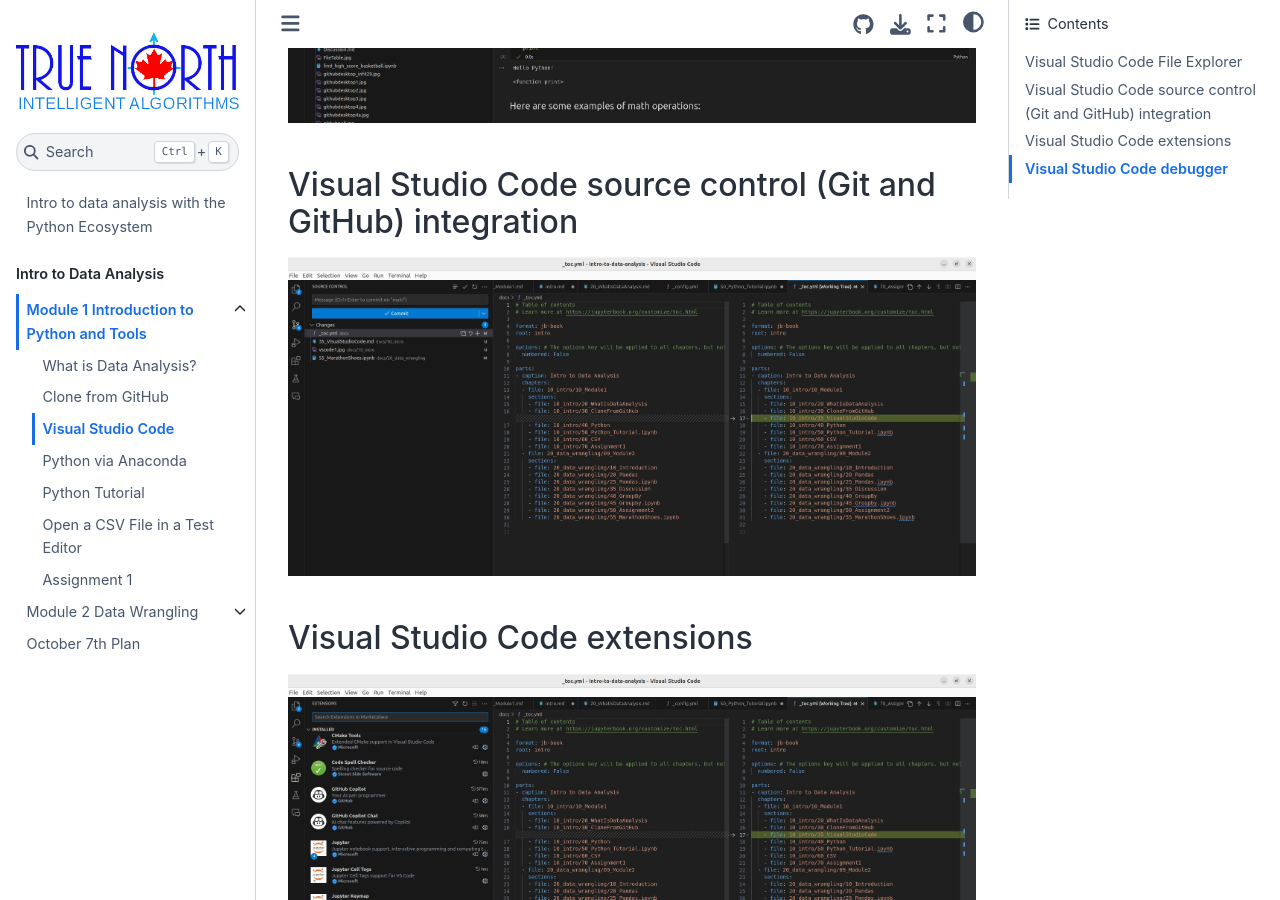
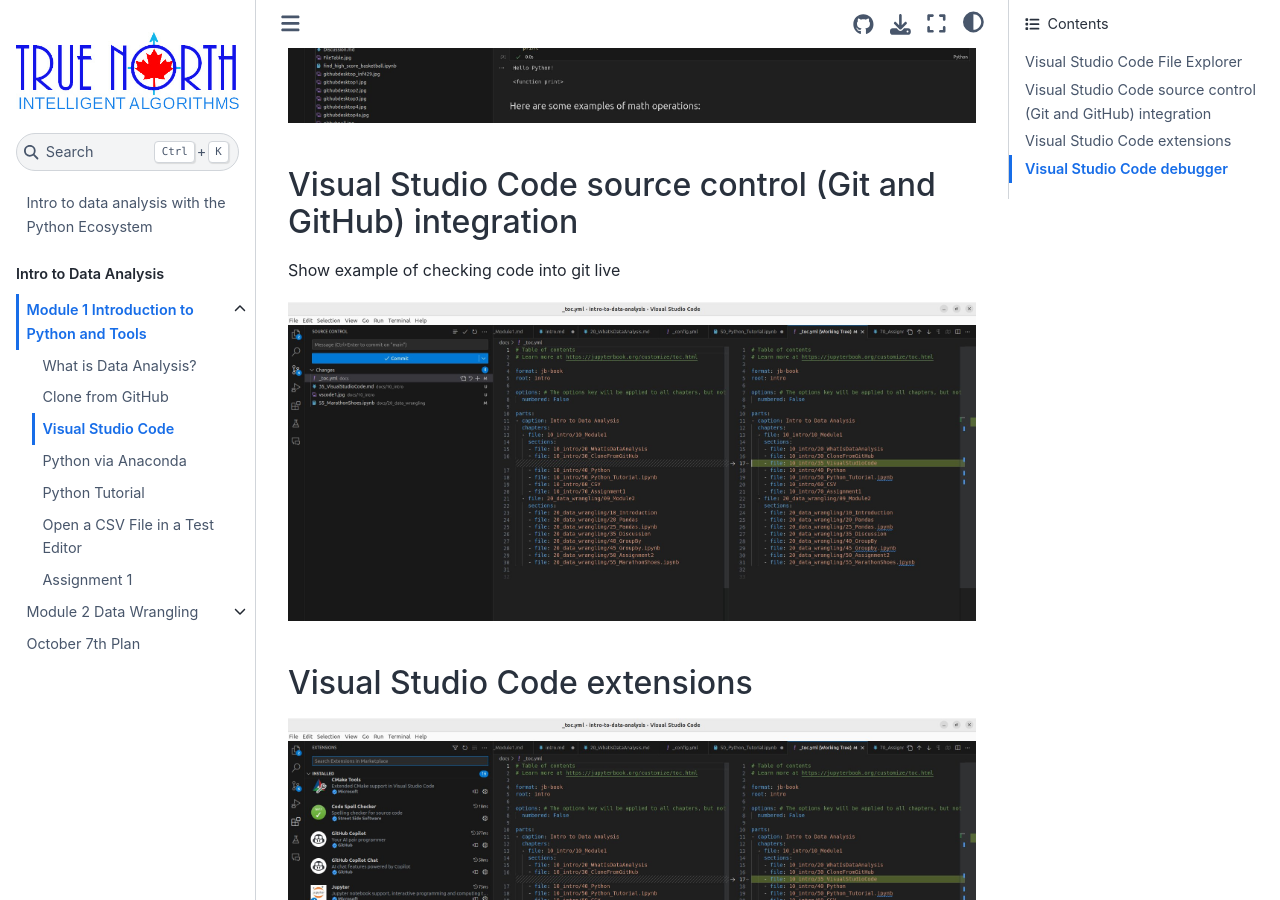
Before and after one commit to True-North-Intelligent-Algorithms/intro-to-data-analysis, a Jupyter Book: the page built from docs/10_intro/35_VisualStudioCode.md, in a window 1280 px wide and 900 px high, scrolled down 798 px. Built offline with Jupyter Book 1.0.4 settings and Sphinx 7.4.7 and the Sphinx Book theme 1.1.4, drawn with Linux system fonts in a browser that asks for light colours.

Commit message:
Add note about showing live example

```diff
--- a/docs/10_intro/35_VisualStudioCode.md
+++ b/docs/10_intro/35_VisualStudioCode.md
@@ -14,6 +14,9 @@
 ![image 1](vscode1.jpg)
 
 ## Visual Studio Code source control (Git and GitHub) integration
+
+Show example of checking code into git live
+
 ![image 2](vscode2.jpg)
 
 ## Visual Studio Code extensions
```
